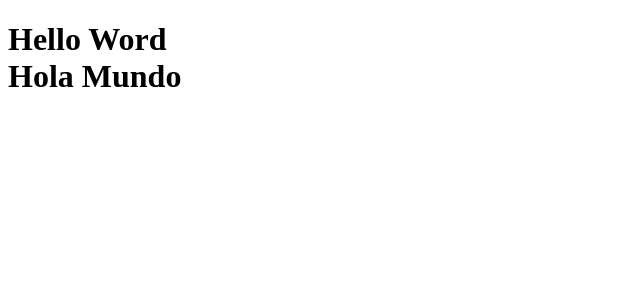
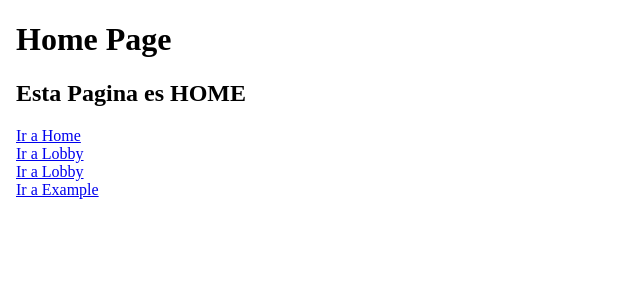
Before and after one commit to Efelante-Volador/albion-api, an Angular app in the folder albion-app/: page / in a window 1280 px wide. Shown: the top 300 px of the page, without its empty margins (0-640 px from the left). Built offline with nearby package versions, Linux system fonts and the light colour scheme.

Commit message:
Actualizacion basicas de Vistas

```diff
--- a/albion-app/src/app/app.component.css
+++ b/albion-app/src/app/app.component.css
@@ -0,0 +1,3 @@
+html{
+    background-color: white;
+}
--- a/albion-app/src/app/app.component.html
+++ b/albion-app/src/app/app.component.html
@@ -1 +1,21 @@
-<router-outlet></router-outlet>
+<!DOCTYPE html>
+<html>
+    <head>
+        <meta charset="utf-8">
+        <meta http-equiv="X-UA-Compatible" content="IE=edge">
+        <title>Home</title>
+        <meta name="description" content="">
+        <meta name="viewport" content="width=device-width, initial-scale=1">
+        <link rel="stylesheet" href="">
+        <script>
+        </script>
+    </head>
+    <body>
+        <h1>Home Page</h1>
+        <router-outlet></router-outlet>
+        <a href="/Home">Ir a Home</a><br>
+        <a href="/lobby">Ir a Lobby</a><br>
+        <a href="/login">Ir a Lobby</a><br>
+        <a href="/example">Ir a Example</a><br>
+    </body>
+</html>
--- a/albion-app/src/app/app.routes.ts
+++ b/albion-app/src/app/app.routes.ts
@@ -4,12 +4,15 @@ import { LoginComponent} from './vistas/login/login.component';
 import { LobbyComponent} from './vistas/lobby/lobby.component';
 import { ExampleComponent} from './vistas/example/example.component';
 
+
 import { NgModule } from '@angular/core';
 export const routes: Routes = [
     {path: '', component: HomeComponent},
+    {path: 'home', component: HomeComponent },
     {path: 'login', component: LoginComponent},
     {path: 'lobby', component: LobbyComponent},
     {path: 'example', component: ExampleComponent},
+    {path: '**', redirectTo: '/home' }
 ];
 
 @NgModule({
--- a/albion-app/src/app/home/home.component.html
+++ b/albion-app/src/app/home/home.component.html
@@ -1 +1 @@
-<h1>Hello Word <br> Hola Mundo</h1>
+<h2>Esta Pagina es HOME</h2>
--- a/albion-app/src/app/vistas/lobby/lobby.component.html
+++ b/albion-app/src/app/vistas/lobby/lobby.component.html
@@ -1 +1 @@
-<p>lobby works!</p>
+<h2>Este es Lobby</h2>
```
